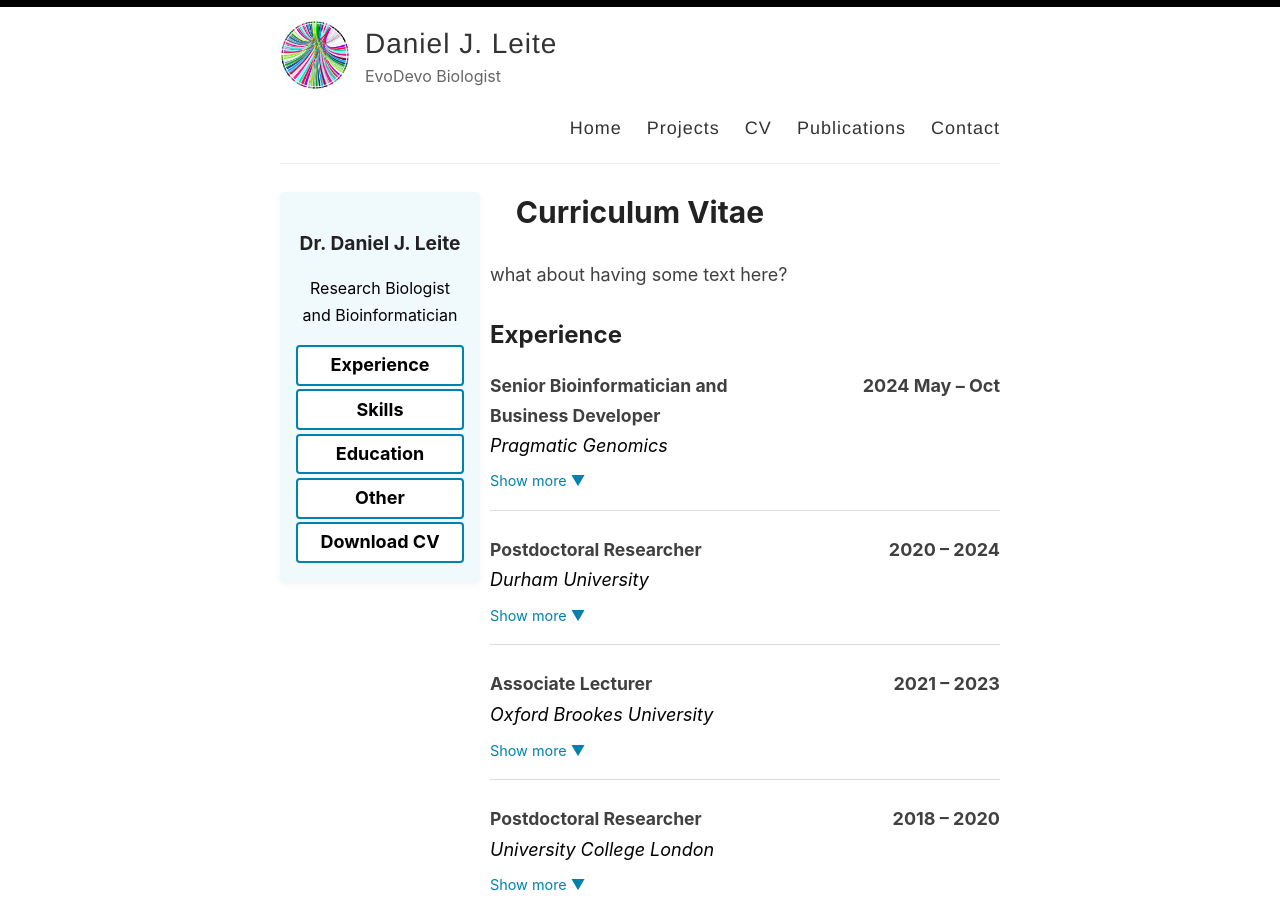
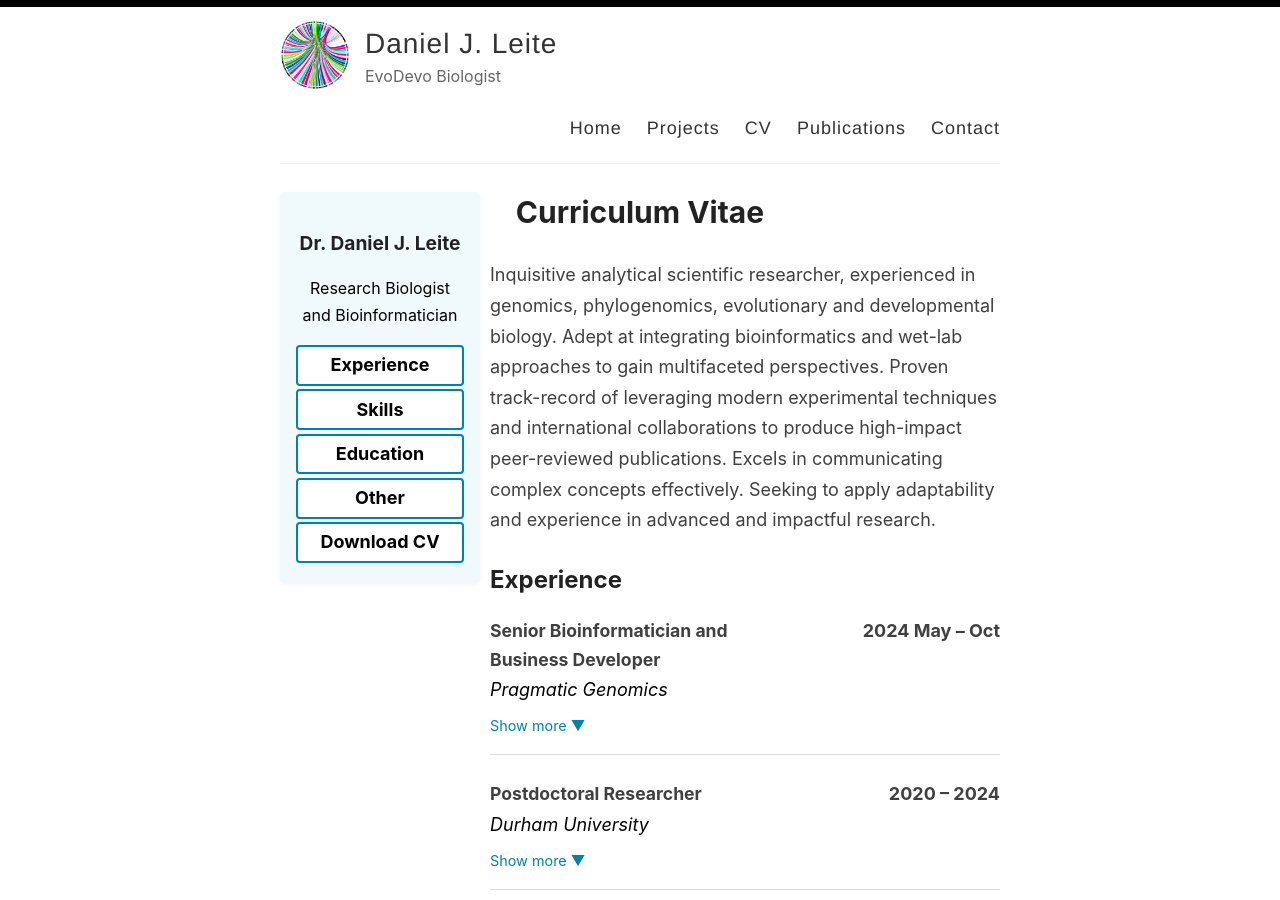
Before and after one commit to djleite/djleite.github.io, a Jekyll site: the page built from _pages/cv.md, in a window 1280 px wide and 900 px high. Built offline with Jekyll 4.4.1, drawn with Linux system fonts in a browser that asks for light colours.

Commit message:
update cv

```diff
--- a/_pages/cv.md
+++ b/_pages/cv.md
@@ -18,7 +18,7 @@ permalink: /cv/
 <div class="cv-container">
   <!-- Main Content -->
   <div class="cv-content">
-    <p>what about having some text here?</p>
+    <p>Inquisitive analytical scientific researcher, experienced in genomics, phylogenomics, evolutionary and developmental biology. Adept at integrating bioinformatics and wet-lab approaches to gain multifaceted perspectives. Proven track-record of leveraging modern experimental techniques and international collaborations to produce high-impact peer-reviewed publications. Excels in communicating complex concepts effectively. Seeking to apply adaptability and experience in advanced and impactful research.</p>
     <!-- Experience -->
     <div id="experience" class="cv-section active">
     <h2>Experience</h2>
```
